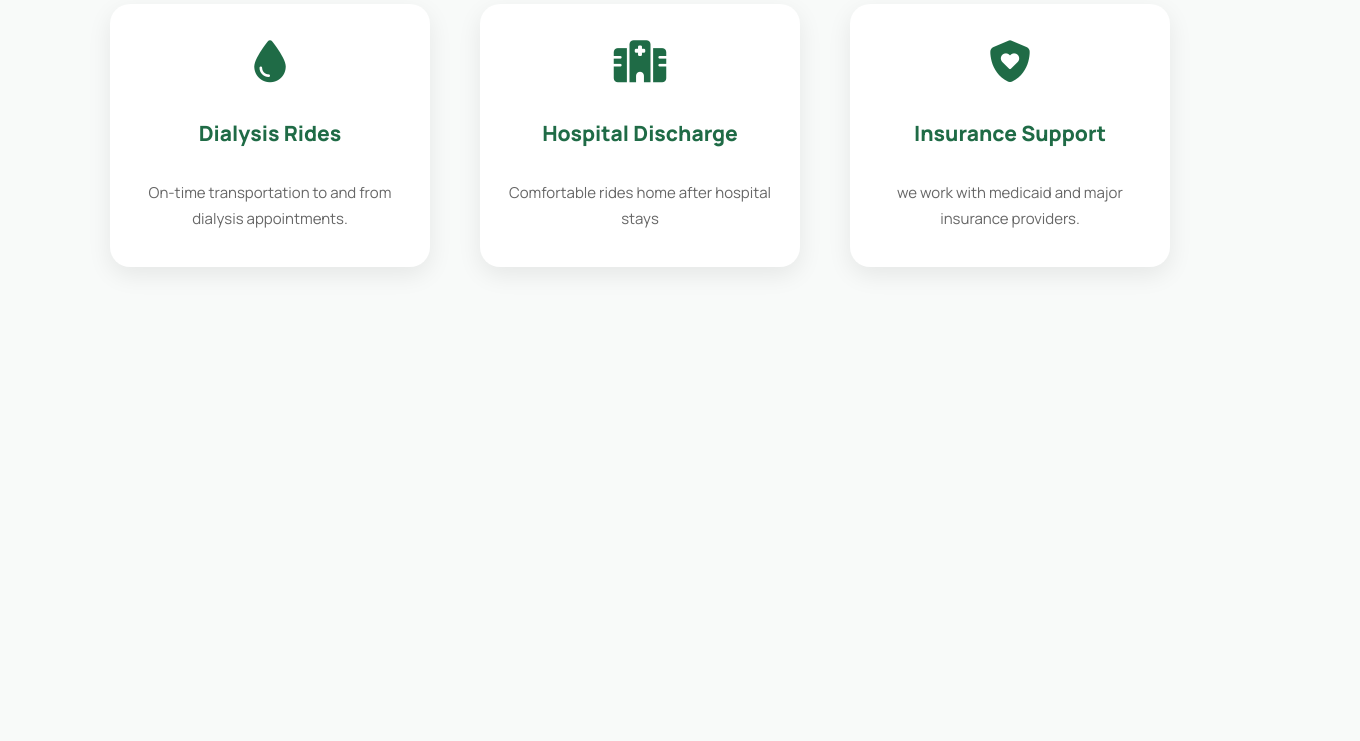
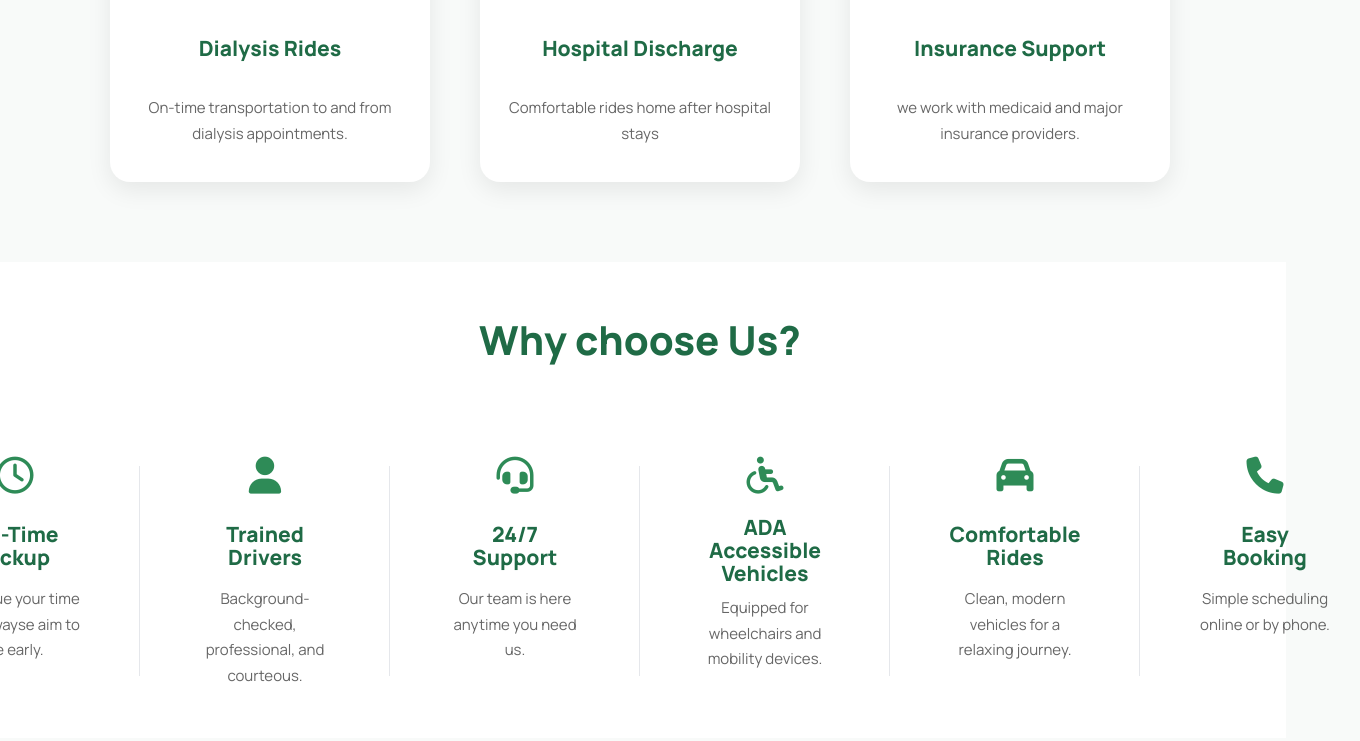
Before and after one commit to Markehab1/NEMT---OZO-Transprotation, a plain HTML site: page index.html in a window 1280 px wide. Shown: the part 1331-2072 px from the top of the page, 1360 px wide, since content can reach past the window. Drawn offline with Linux system fonts and the light colour scheme; a web font is replaced by a local one.

Commit message:
Added a new section and fixed some bugs

```diff
--- a/index.html
+++ b/index.html
@@ -28,14 +28,14 @@
     </nav>
     <button class="btn" id="requestBtn">Request A Ride</button>
   </header>
-    <div class="hero">
+    <section class="hero">
       <div class="lhero-content">
         <div class="badge">
           <span class="badge-dot"></span>
           <span class="title">Non-Emergency Medical Transportation</span>
         </div>
-        <h1 class="hero-header">Reliable rides to every <span style="color: #2E8B57;font-weight:800;">appointment</span>, on time and worry-free.</h1>
-        <p class="hero-subtitle">HealthRide coordinates certified, wheelchair-accessible transportation for patients — scheduled around your care team and accepted by most insurance plans.</p>
+        <h1 class="hero-header"><span style="color: #2E8B57;font-weight:800; font-size: 34px">Safe & Reliable </span><br>Non-Emergency <br>Medical Transportation</h1>
+        <p class="hero-subtitle">Compassionate rides to medical appointments, dialysis, hospital visits, and more. We're here <br>to get you there safely, comfortably, and on time.</p>
         <div class="hero-btns">
           <button class="hero-btn1" id="requestBtn">Request A Ride</button>
           <button class="hero-btn2" id="requestBtn">Learn More</button>
@@ -58,8 +58,8 @@
       </div>
       <div class="rhero-content">
       </div>
-    </div>
-    <hr class="hero-hr2">
+    </section>
+    <hr class="hero-hr2" id="services">
     <section class="services">
       <h2 class="services-header">Our Services</h2>
       <article class="services-cards">
@@ -95,6 +95,41 @@
         </div>
       </article>
     </section>
+    <section class="why-chooseUs">
+      <h2 class="why-chooseUs-header" class="headers">Why choose Us?</h2>
+      <div class="why-chooseUs-cards">
+        <div class="why-chooseUs-card-content">
+          <i class="fa-regular fa-clock"></i>
+          <h5>On-Time Pickup</h5>
+          <p>We value your time and alwayse aim to be early.</p>
+        </div>
+        <div class="why-chooseUs-card-content">
+          <i class="fa-solid fa-user"></i>
+          <h5>Trained Drivers</h5>
+          <p>Background-checked, professional, and courteous.</p>
+        </div>
+        <div class="why-chooseUs-card-content">
+          <i class="fa-solid fa-headset"></i>
+          <h5>24/7 Support</h5>
+          <p>Our team is here anytime you need us.</p>
+        </div>
+        <div class="why-chooseUs-card-content">
+          <i class="fa-solid fa-wheelchair"></i>
+          <h5>ADA Accessible Vehicles</h5>
+          <p>Equipped for wheelchairs and mobility devices.</p>
+        </div>
+        <div class="why-chooseUs-card-content">
+          <i class="fa-solid fa-car"></i>
+          <h5>Comfortable Rides</h5>
+          <p>Clean, modern vehicles for a relaxing journey.</p>
+        </div>
+        <div class="why-chooseUs-card-content">
+          <i class="fa-solid fa-phone"></i>
+          <h5>Easy Booking</h5>
+          <p>Simple scheduling online or by phone.</p>
+        </div>
+      </div>
+    </section>
   </div>
   <script src="main.js"></script>
 </body>
--- a/main.css
+++ b/main.css
@@ -6,7 +6,8 @@
     --light-green: #EAF8F1;
     --bg-white: #ffffff;
     --text-color: #1B1B1B;
-    --nav-height: 90px;
+    --section-gap: 50px;
+    --nav-height: 80px;
     --transition-fast: 0.25s ease;
     --transition-medium: 0.4s cubic-bezier(0.22, 1, 0.36, 1);
   }
@@ -20,7 +21,7 @@
 body {
   background-color: #F8FAF9;
   color: var(--text-color);
-  height: 2000px;
+  height: 3000px;
 }
 
 .container{
@@ -31,11 +32,10 @@ body {
 
 .logo {
   width: 200px;
-  height: 100px;
+  height: 90px;
   display:flex;
   align-items:center;
-  gap:10px;
-  margin-top: 8px;
+  gap:5px;
 }
 
 
@@ -133,7 +133,7 @@ nav a.active::after{
 }
 
 
-/* ---------------------- */
+/* ---------------------------------------------  HERO SECTION  ---------------------------------------------------- */
 
 .hero {
   font-family: 'Manrope', sans-serif;
@@ -147,23 +147,14 @@ nav a.active::after{
 .lhero-content {
   display: flex;
   flex-direction: column;
-  /* width: 50%; */
   flex:1;
 }
 
 .rhero-content {
   background: var(--light-green);
   height: 470px;
-  /* width: 50%; */
   flex:1;
 }
-.hero-header {
-  font-size: 54px;
-  font-weight: 900;
-  line-height: 1.12;
-  margin-top: 20px;
-}
-
 
 .badge{
   display: inline-flex;
@@ -202,7 +193,7 @@ nav a.active::after{
 }
 
 .hero-subtitle {
-  font-size: 17px;
+  font-size: 20px;
   line-height: 1.65;
   color: #4B4B4B;
   font-weight: 500;
@@ -214,7 +205,7 @@ nav a.active::after{
 .hero-btns {
   display: flex;
   gap: 20px;
-  margin-top: 50px;
+  margin-top: 100px;
 
 }
 .hero-btn1 {
@@ -305,7 +296,7 @@ gap: 40px;
   margin-top: 5px;
 }
 
-/* ------------------ Services --------------------*/
+/* ------------------------------------------------ Services -----------------------------------------------*/
 
 
 .services{
@@ -314,13 +305,14 @@ gap: 40px;
   align-items:center;
   margin-top:80px;
   font-family:'Manrope', sans-serif;
+  margin-bottom:var(--section-gap);
 }
 
 .services-header{
   color:var(--dark-green);
   font-size:40px;
   font-weight:900;
-  margin-bottom:50px;
+  margin-bottom:var(--section-gap);
 }
 
 .services-cards{
@@ -359,9 +351,6 @@ gap: 40px;
   transition:.35s;
 }
 
-.card:hover i{
-  transform:scale(1.12);
-}
 
 .card-header{
   min-height:60px;
@@ -382,3 +371,87 @@ gap: 40px;
   line-height:1.7;
   font-size:15px;
 }
+
+
+/*----------------------------------------------------------------  why choose us  ------------------------------------------------------*/
+.why-chooseUs {
+  display:flex;
+  flex-direction:column;
+  align-items:center;
+  justify-content:center;
+  font-family:'Manrope', sans-serif;
+  background: var(--bg-white);
+  padding: 0 30px 50px 30px;
+  margin-left: -61px;
+  margin-right: -61px;
+  margin-top: 80px;
+  background-color: white;
+}
+
+.why-chooseUs-header {
+  font-size: 40px;
+  font-weight: 900;
+  color:var(--dark-green);
+  margin-bottom: var(--section-gap);
+  margin-top: var(--section-gap);
+}
+
+
+.why-chooseUs-cards{
+  display:flex;
+  justify-content:center;
+  align-items:stretch;
+  gap:60px;
+  margin-top:40px;
+}
+
+
+.why-chooseUs-card-content{
+  width:190px;
+  padding:0 30px;
+  display:flex;
+  flex-direction:column;
+  align-items:center;
+  justify-content:flex-start;
+  text-align:center;
+  position:relative;
+}
+
+.why-chooseUs-card-content:not(:last-child)::after{
+  content:"";
+  position:absolute;
+  top:9px;
+  right:-30px;
+  width:1px;
+  height:210px;
+  background:#E5E7EB;
+}
+
+
+
+.why-chooseUs-cards i {
+  font-size:37px;
+  color:var(--primary-green);
+  margin-bottom:22px;
+  transition:.35s;
+}
+.why-chooseUs-cards h5 {
+  color: var(--dark-green);
+  text-align:center;
+  margin-bottom: 10px;
+  min-height:60px;
+  display:flex;
+  justify-content:center;
+  align-items:center;
+  text-align:center;
+  font-size:21px;
+  font-weight:800;
+  line-height:1.1;
+}
+
+.why-chooseUs-cards p {
+  text-align:center;
+  color:#666;
+  line-height:1.7;
+  font-size:15px;
+}
--- a/main.js
+++ b/main.js
@@ -7,3 +7,7 @@ window.addEventListener("scroll",()=>{
         header.classList.remove("scrolled");
     }
 });
+
+
+const navLinks = document.querySelectorAll("nav a");
+const sections = document.querySelectorAll("section");
```
Lines whose indentation alone changed are shown as unchanged.
